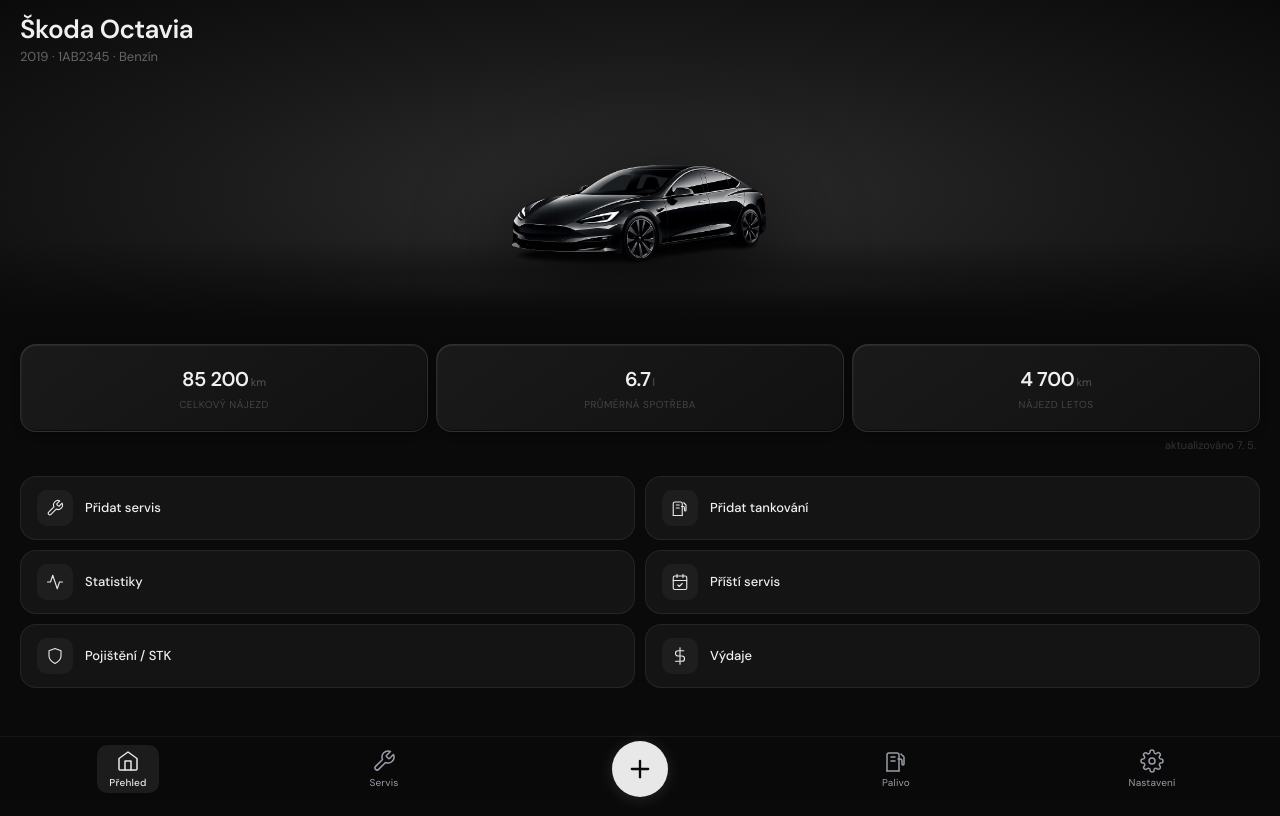
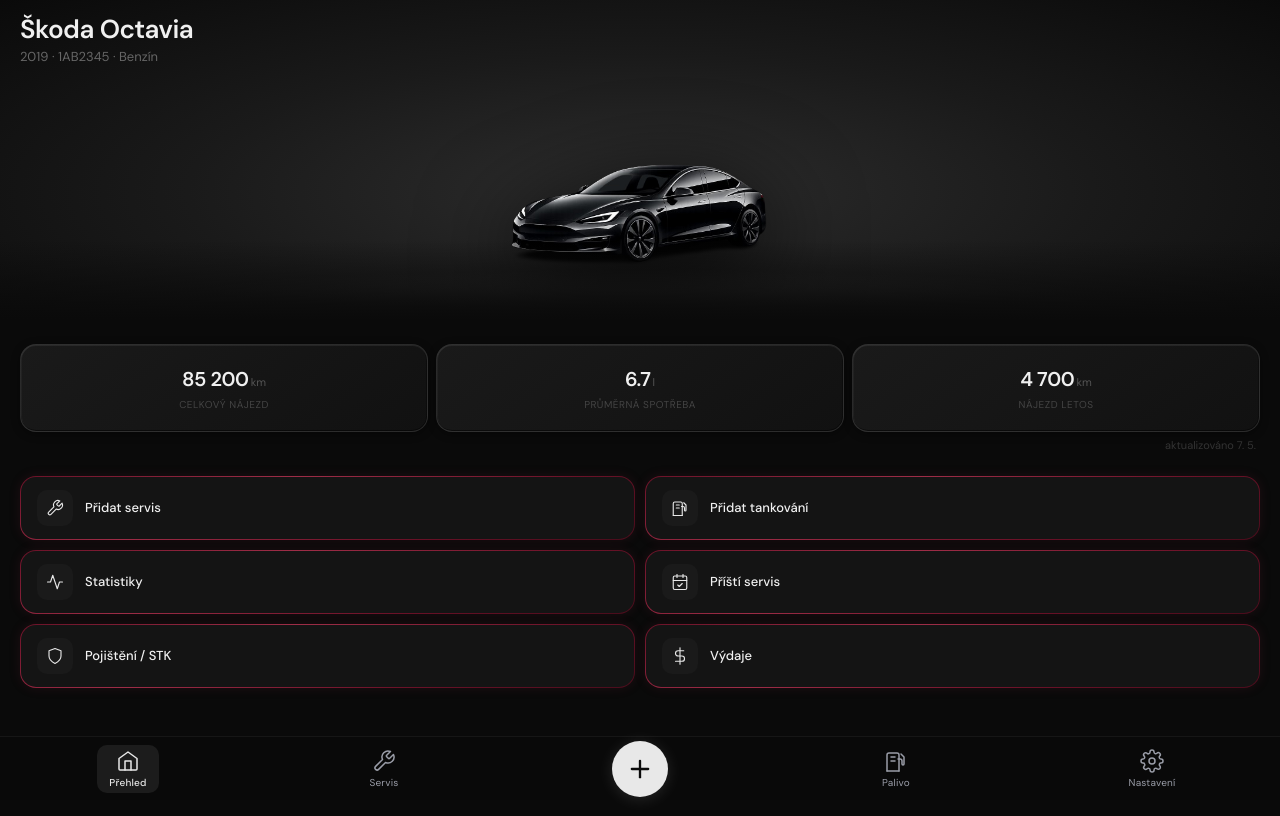
Before and after one commit to Luky947/car-manager, a React (Vite) app: page / in a window 1280 px wide. Built offline with nearby package versions, Linux system fonts and the light colour scheme.

Commit message:
feat: wine gradient border on quick action tiles
Co-Authored-By: Claude Sonnet 4.6 <noreply@anthropic.com>

```diff
--- a/src/pages/Dashboard.tsx
+++ b/src/pages/Dashboard.tsx
@@ -10,6 +10,7 @@ import { formatMileage, formatDate, daysUntil } from '../utils/formatters'
 import { fuelTypeLabel } from '../utils/labels'
 import { SERVICE_TYPE_LABELS } from '../utils/serviceTypes'
 import { useFab } from '../context/FabContext'
+import { usePressable } from '../hooks/usePressable'
 import ReminderDot from '../components/ui/ReminderDot'
 import BottomSheet from '../components/ui/BottomSheet'
 import CarDetail from '../components/cars/CarDetail'
@@ -32,6 +33,9 @@ function animateNumber(
 }
 
 
+const WINE_BORDER_NORMAL = 'linear-gradient(#141414, #141414) padding-box, linear-gradient(160deg, #6b1228 0%, #9e2d47 35%, #6b1228 70%, #4a0d1c 100%) border-box'
+const WINE_BORDER_ACTIVE = 'linear-gradient(#1e1010, #1e1010) padding-box, linear-gradient(160deg, #9e2d47 0%, #c4436a 35%, #9e2d47 70%, #6b1228 100%) border-box'
+
 function ActionTile({ label, onClick, children, active = false, dimmed = false }: {
   label: string
   onClick: () => void
@@ -39,13 +43,15 @@ function ActionTile({ label, onClick, children, active = false, dimmed = false }
   active?: boolean
   dimmed?: boolean
 }) {
+  const { handlers, pressed } = usePressable(onClick)
+
   return (
     <button
-      onClick={onClick}
-      className="pressable"
+      type="button"
+      {...handlers}
       style={{
-        background: active ? '#f5f5f7' : '#141414',
-        border: `0.5px solid ${active ? 'rgba(255,255,255,0.2)' : 'rgba(255,255,255,0.07)'}`,
+        background: active ? WINE_BORDER_ACTIVE : WINE_BORDER_NORMAL,
+        border: '1.5px solid transparent',
         borderRadius: 16,
         padding: '14px 16px',
         display: 'flex',
@@ -54,14 +60,22 @@ function ActionTile({ label, onClick, children, active = false, dimmed = false }
         gap: 12,
         height: 64,
         touchAction: 'manipulation',
-        opacity: dimmed ? 0.5 : 1,
-        transition: 'background 150ms, border-color 150ms, opacity 200ms',
+        opacity: dimmed ? 0.5 : pressed ? 0.85 : 1,
+        transform: pressed ? 'scale(0.97)' : 'scale(1)',
+        boxShadow: pressed
+          ? '0 0 20px rgba(139,42,69,0.3)'
+          : active
+            ? '0 0 24px rgba(196,67,106,0.25)'
+            : '0 0 12px rgba(139,42,69,0.15)',
+        transition: pressed
+          ? 'transform 60ms cubic-bezier(0.2,0,0,1), opacity 60ms, box-shadow 60ms'
+          : 'transform 300ms cubic-bezier(0.34,1.56,0.64,1), opacity 200ms, box-shadow 200ms',
       }}
     >
-      <div style={{ width: 36, height: 36, background: active ? '#e8e8e8' : '#1e1e1e', borderRadius: 10, display: 'flex', alignItems: 'center', justifyContent: 'center', flexShrink: 0, transition: 'background 150ms' }}>
+      <div style={{ width: 36, height: 36, background: '#1a1a1a', borderRadius: 10, display: 'flex', alignItems: 'center', justifyContent: 'center', flexShrink: 0 }}>
         {children}
       </div>
-      <span style={{ fontSize: 13, fontWeight: 500, color: active ? '#0a0a0a' : '#f0f0f0', lineHeight: 1.2, textAlign: 'left', whiteSpace: 'nowrap', overflow: 'hidden', textOverflow: 'ellipsis', transition: 'color 150ms' }}>{label}</span>
+      <span style={{ fontSize: 13, fontWeight: 500, color: '#f0f0f0', lineHeight: 1.2, textAlign: 'left', whiteSpace: 'nowrap', overflow: 'hidden', textOverflow: 'ellipsis' }}>{label}</span>
     </button>
   )
 }
@@ -382,14 +396,14 @@ export default function Dashboard() {
 
             {/* 3 — Statistiky */}
             <ActionTile label="Statistiky" onClick={() => setActiveModal(m => m === 'stats' ? null : 'stats')} active={activeModal === 'stats'} dimmed={activeModal !== null && activeModal !== 'stats'}>
-              <svg width="18" height="18" viewBox="0 0 24 24" fill="none" stroke={activeModal === 'stats' ? '#0a0a0a' : '#e8e8e8'} strokeWidth="1.5" strokeLinecap="round" strokeLinejoin="round">
+              <svg width="18" height="18" viewBox="0 0 24 24" fill="none" stroke="#e8e8e8" strokeWidth="1.5" strokeLinecap="round" strokeLinejoin="round">
                 <polyline points="22 12 18 12 15 21 9 3 6 12 2 12"/>
               </svg>
             </ActionTile>
 
             {/* 4 — Příští servis */}
             <ActionTile label="Příští servis" onClick={() => setActiveModal(m => m === 'nextService' ? null : 'nextService')} active={activeModal === 'nextService'} dimmed={activeModal !== null && activeModal !== 'nextService'}>
-              <svg width="18" height="18" viewBox="0 0 24 24" fill="none" stroke={activeModal === 'nextService' ? '#0a0a0a' : '#e8e8e8'} strokeWidth="1.5" strokeLinecap="round" strokeLinejoin="round">
+              <svg width="18" height="18" viewBox="0 0 24 24" fill="none" stroke="#e8e8e8" strokeWidth="1.5" strokeLinecap="round" strokeLinejoin="round">
                 <rect x="3" y="4" width="18" height="18" rx="2"/><line x1="16" y1="2" x2="16" y2="6"/><line x1="8" y1="2" x2="8" y2="6"/><line x1="3" y1="10" x2="21" y2="10"/>
                 <path d="M9 16l2 2 4-4"/>
               </svg>
@@ -397,14 +411,14 @@ export default function Dashboard() {
 
             {/* 5 — Pojištění / STK */}
             <ActionTile label="Pojištění / STK" onClick={() => setActiveModal(m => m === 'insurance' ? null : 'insurance')} active={activeModal === 'insurance'} dimmed={activeModal !== null && activeModal !== 'insurance'}>
-              <svg width="18" height="18" viewBox="0 0 24 24" fill="none" stroke={activeModal === 'insurance' ? '#0a0a0a' : '#e8e8e8'} strokeWidth="1.5" strokeLinecap="round" strokeLinejoin="round">
+              <svg width="18" height="18" viewBox="0 0 24 24" fill="none" stroke="#e8e8e8" strokeWidth="1.5" strokeLinecap="round" strokeLinejoin="round">
                 <path d="M12 22s8-4 8-10V5l-8-3-8 3v7c0 6 8 10 8 10z"/>
               </svg>
             </ActionTile>
 
             {/* 6 — Výdaje */}
             <ActionTile label="Výdaje" onClick={() => setActiveModal(m => m === 'expenses' ? null : 'expenses')} active={activeModal === 'expenses'} dimmed={activeModal !== null && activeModal !== 'expenses'}>
-              <svg width="18" height="18" viewBox="0 0 24 24" fill="none" stroke={activeModal === 'expenses' ? '#0a0a0a' : '#e8e8e8'} strokeWidth="1.5" strokeLinecap="round" strokeLinejoin="round">
+              <svg width="18" height="18" viewBox="0 0 24 24" fill="none" stroke="#e8e8e8" strokeWidth="1.5" strokeLinecap="round" strokeLinejoin="round">
                 <line x1="12" y1="1" x2="12" y2="23"/><path d="M17 5H9.5a3.5 3.5 0 000 7h5a3.5 3.5 0 010 7H6"/>
               </svg>
             </ActionTile>
```
